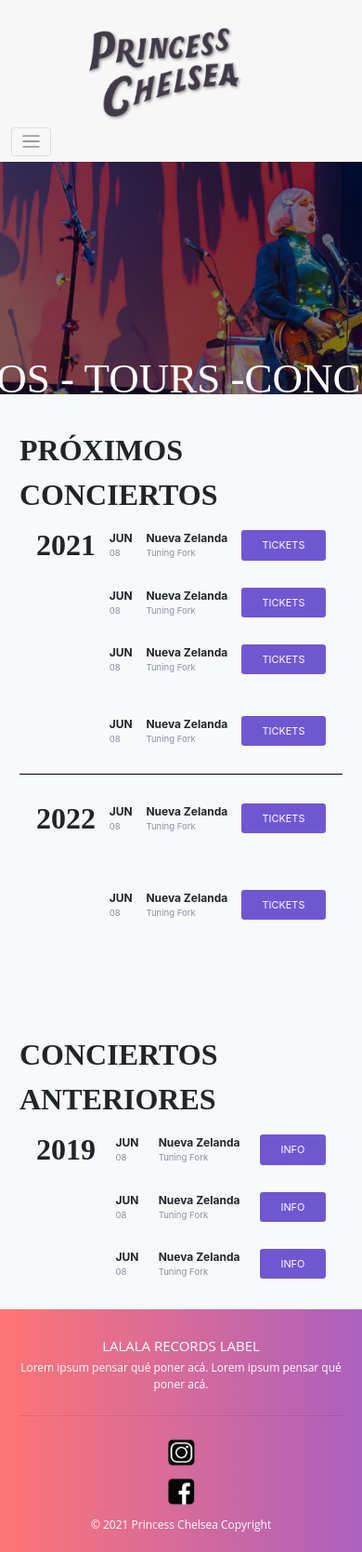
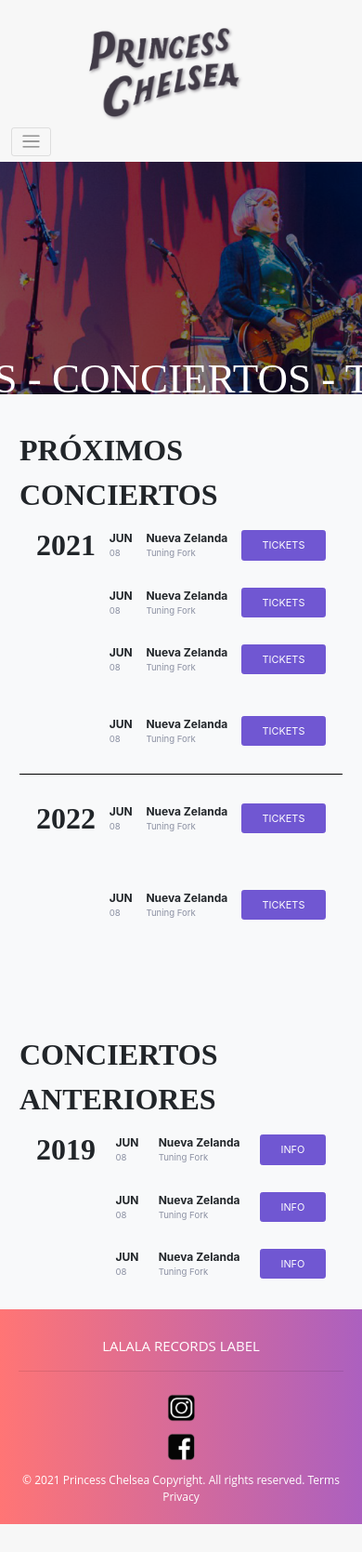
Before and after one commit to MissJosy/ProyectoJoselynPam, a website: page views/tours.html in a window 390 px wide. Shown: the whole page at 93% size. After the commit the page ends 1639 px from the top, so only its background shows below. Drawn offline with nearby package versions, Linux system fonts and the light colour scheme; a web font is replaced by a local one.

Commit message:
actualizacion 17 marzo

```diff
--- a/scss/main.scss
+++ b/scss/main.scss
@@ -85,7 +85,7 @@
   		opacity: 1;
   		left: -1500px;
   		top: 80%;
-  		height: 41px;
+  		height: 50px;
   		z-index: 111;
   		animation-name: animation_88_1;
   		animation-duration: 23.9s;
@@ -101,7 +101,7 @@
   			left: 0px;
   			top: 0px;
   			width: 3771px;
-  			height: 41px;
+  			height: 50px;
   			z-index: 111;
   			.v2{
   				-webkit-nbsp-mode:normal;
@@ -112,7 +112,12 @@
   				-moz-column-count:auto;column-gap:16px;
   				-webkit-column-gap:16px !important;
   				-moz-column-gap:16px;
-  				background:rgba(255,255,255, 0)
+  				background:rgba(255,255,255, 0);
+  				font-family: moret, serif;
+  				align-self: center; color: #ffffff;
+  				font-weight: 400;
+  				font-style: normal;
+  				font-size: 45px;
   			}
   		}
 
--- a/views/tours.html
+++ b/views/tours.html
@@ -55,19 +55,17 @@
 		</div>
 
 		<header class="container-fluid">
-			<div class="row flex-container"></div>
-			<div class=" col-12 heroBannerMerch">
+			<div class="row flex-container merch">
+				<div class="col-12 heroBannerMerch">
 
 					<!--jugando con texto animado -->
-				<div class="animation-container" style="transform: matrix(1, 0, 0, 1, 0, 0); opacity: 1; left: -2299px; top: 80%; /*width: 3771px;*/ height: 50px; z-index: 111; animation-name: animation_88_1; animation-duration: 23.9s; animation-delay: 0s; animation-iteration-count: infinite; animation-direction: alternate; animation-fill-mode: none; animation-play-state: running;position: absolute; overflow: hidden;"><style>@keyframes animation_88_1 {
+					<div class="animation-container"><style>@keyframes animation_88_1 {
 						0% {transform: matrix(1,0,0,1,0,0); opacity: 1; animation-timing-function: linear}
 						100% {transform: matrix(1,0,0,1,1850,0); opacity: 1; }
 					}
 				</style>
-			<div class="rmwidget text force-repaint-content" data-id="5e4880bd8842b2009014f674" style="overflow: hidden; left: 0px; top: 0px; width: 3771px; height: 50px; z-index: 111;">
-				<div style=" -webkit-nbsp-mode:normal; -webkit-line-break:after-white-space; white-space:pre-wrap; column-count:auto;-webkit-column-count:auto !important;-moz-column-count:auto;column-gap:16px;-webkit-column-gap:16px !important;-moz-column-gap:16px;background:rgba(255,255,255, 0)" class="v2"><p><span style="font-family: moret, serif;
-				font-weight: 800; font-style: italic;
-				align-self: center; color: #ffffff;"><span style="font-weight: 500; font-style: normal;"> </span><span><span style="font-weight: 400; font-style: normal; font-size: 45px;">TOURS - CONCIERTOS - TOURS - CONCIERTOS - TOURS - CONCIERTOS - TOURS - CONCIERTOS - TOURS -CONCIERTOSNOVEDADES - TOURS - NOVEDADES - TOURS - NOVEDADES - TOURS - NOVEDADES - TOURS - CONCIERTOS - TOURS - CONCIERTOS - TOURS - CONCIERTOS - TOURS - CONCIERTOS - TOURS - CONCIERTOS - TOURS - CONCIERTOS - TOURS - CONCIERTOS - TOURS - CONCIERTOS - TOURS - CONCIERTOS - TOURS </span></span></p>
+				<div class="rmwidget text force-repaint-content" data-id="5e4880bd8842b2009014f674">
+					<div class="v2"><p><span><span>TOURS - CONCIERTOS - TOURS - CONCIERTOS - TOURS - CONCIERTOS - TOURS - CONCIERTOS - TOURS -CONCIERTOS - TOURS - NOVEDADES - TOURS - NOVEDADES - TOURS - NOVEDADES - TOURS - CONCIERTOS - TOURS - CONCIERTOS - TOURS - CONCIERTOS - TOURS - CONCIERTOS - TOURS - CONCIERTOS - TOURS - CONCIERTOS - TOURS - CONCIERTOS - TOURS - CONCIERTOS - TOURS - CONCIERTOS - TOURS </span></span></p>
 					</div>
 				</div>
 			</div>
@@ -78,6 +76,7 @@
 
 
 			<img class="landingImageHeroTours" src="../img/headerimg.png"alt="landing image">
+		</div>
 	</div>
 </header>
 
@@ -291,12 +290,11 @@
 			<div class="row">
 				<div class="col-md-9 mt-md-0 mt-3">
 					<h5 class="text-uppercase">Lalala Records Label</h5>
-					<p>Lorem ipsum pensar qué poner acá. Lorem ipsum pensar qué poner acá.</p>
 
 				</div>
 
 				<hr class="clearfix w-100 d-md-none pb-3">
-				<div class="col-md-1 mb-md-0 mb-3">
+				<div class="col-md-1 col-sm-1 d-flex justify-content-center mb-md-0 mb-3">
 
 					<a href="https://www.instagram.com/">
 						<img alt="fb" src="../assets/instagram.png"
@@ -305,7 +303,7 @@
 
 				</div>
 
-				<div class="col-md-1 mb-md-0 mb-3">
+				<div class="col-md-1 col-sm-1 mb-md-0 mb-3">
 
 					<!-- Links -->
 					<a href="https://www.facebook.com/">
@@ -318,7 +316,7 @@
 		</div>
 
 		<!-- Copyright -->
-		<div class="footer-copyright text-center">© 2021 Princess Chelsea Copyright
+		<div class="footer-copyright text-center">© 2021 Princess Chelsea Copyright. All rights reserved. Terms Privacy
 		</div>
 
 	</footer>
```
Also changed, not shown: css/styles.css (+4 -4 lines), views/merch.html (+3 -4 lines), views/prensa.html (+6 -9 lines), css/main.css, index.html (indentation only). Lines whose indentation alone changed are shown as unchanged.
